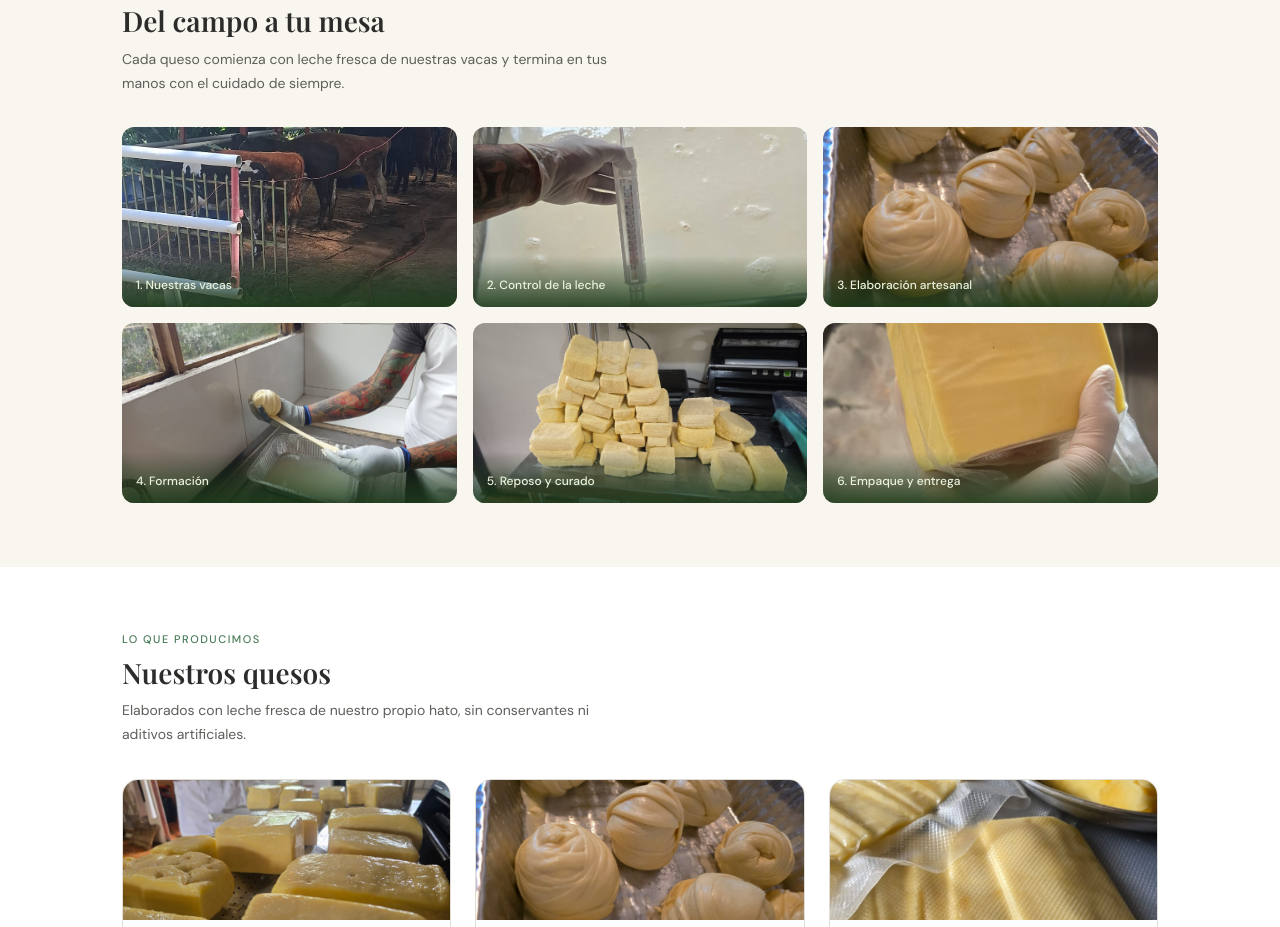
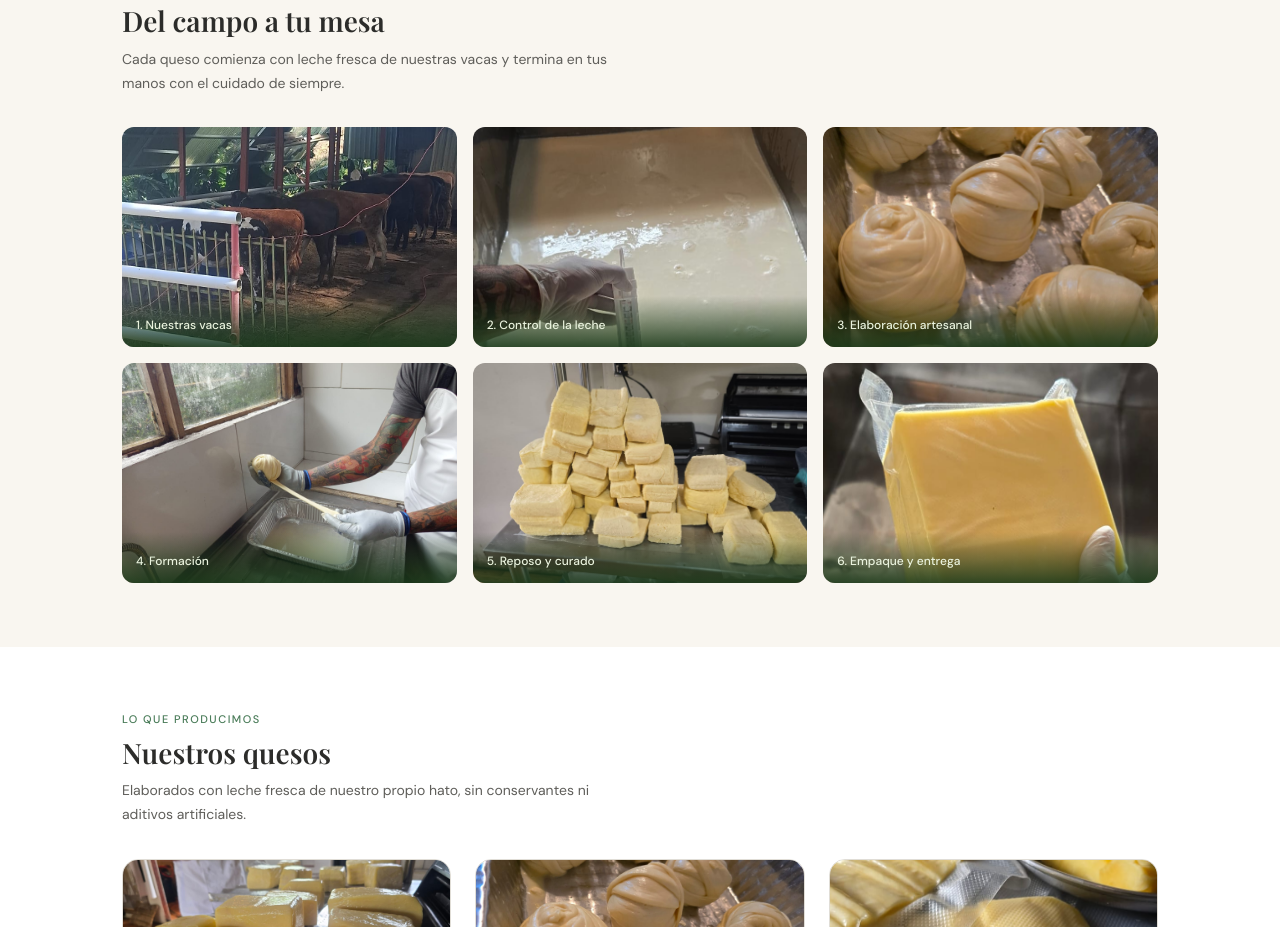
Before and after one commit to scelayam-svg/Finca-Santa-Fe, a plain HTML site: page index.html in a window 1280 px wide. Shown: the part 1281-2208 px from the top of the page. Drawn offline with nearby package versions, Linux system fonts and the light colour scheme; a web font is replaced by a local one.

Commit message:
fix: ajuste de fotos en seccion Del campo a tu mesa

```diff
--- a/css/styles.css
+++ b/css/styles.css
@@ -401,7 +401,7 @@ ul, ol {
   border-radius: var(--radio-md);
   overflow: hidden;
   position: relative;
-  height: 180px;
+  height: 220px;
 }
 
 .proceso__card img {
--- a/index.html
+++ b/index.html
@@ -126,27 +126,27 @@
       <p class="section__subtitle">Cada queso comienza con leche fresca de nuestras vacas y termina en tus manos con el cuidado de siempre.</p>
       <div class="proceso__grid">
         <article class="proceso__card">
-          <img src="assets/images/proceso/vacas.jpg" alt="Nuestras vacas" loading="lazy">
+          <img src="assets/images/proceso/vacas.jpg" alt="Nuestras vacas" loading="lazy" style="object-position: center 40%;">
           <span class="proceso__label">1. Nuestras vacas</span>
         </article>
         <article class="proceso__card">
-          <img src="assets/images/proceso/leche.jpg" alt="Control de la leche" loading="lazy">
+          <img src="assets/images/proceso/leche.jpg" alt="Control de la leche" loading="lazy" style="object-position: center 30%;">
           <span class="proceso__label">2. Control de la leche</span>
         </article>
         <article class="proceso__card">
-          <img src="assets/images/proceso/elaboracion.jpg" alt="Elaboración artesanal" loading="lazy">
+          <img src="assets/images/proceso/elaboracion.jpg" alt="Elaboración artesanal" loading="lazy" style="object-position: center 20%;">
           <span class="proceso__label">3. Elaboración artesanal</span>
         </article>
         <article class="proceso__card">
-          <img src="assets/images/proceso/formacion.jpg" alt="Formación del queso" loading="lazy">
+          <img src="assets/images/proceso/formacion.jpg" alt="Formación del queso" loading="lazy" style="object-position: center 35%;">
           <span class="proceso__label">4. Formación</span>
         </article>
         <article class="proceso__card">
-          <img src="assets/images/proceso/curado.jpg" alt="Reposo y curado" loading="lazy">
+          <img src="assets/images/proceso/curado.jpg" alt="Reposo y curado" loading="lazy" style="object-position: center 25%;">
           <span class="proceso__label">5. Reposo y curado</span>
         </article>
         <article class="proceso__card">
-          <img src="assets/images/proceso/empaque.jpg" alt="Empaque y entrega" loading="lazy">
+          <img src="assets/images/proceso/empaque.jpg" alt="Empaque y entrega" loading="lazy" style="object-position: center 30%;">
           <span class="proceso__label">6. Empaque y entrega</span>
         </article>
       </div>
```
